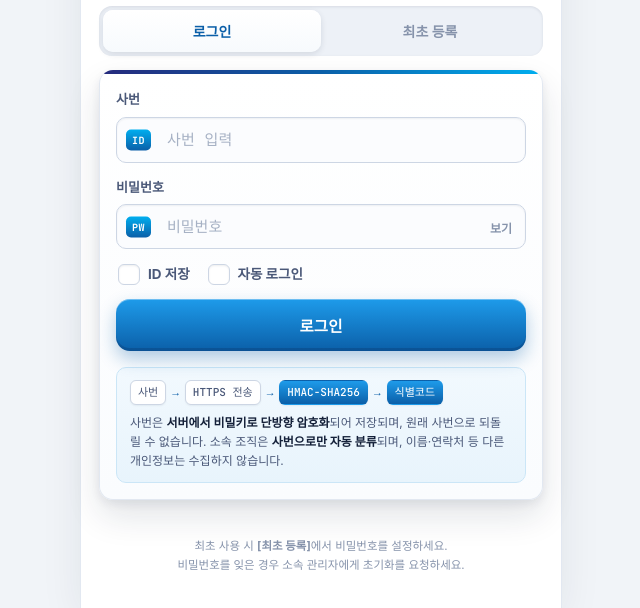
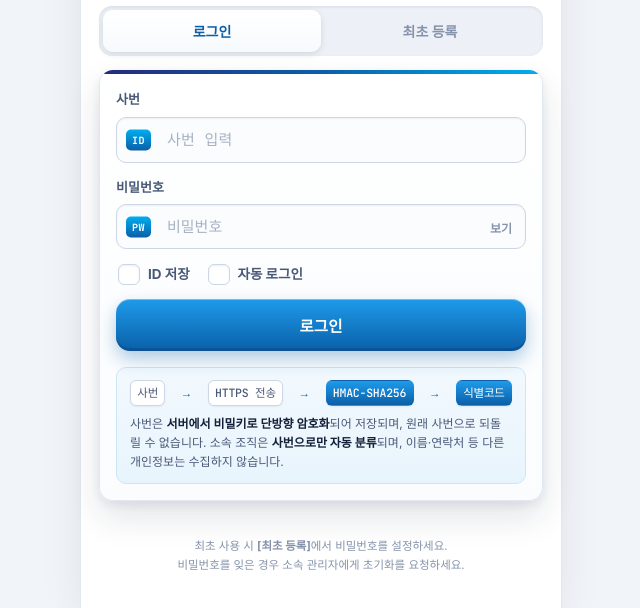
Before and after one commit to gmazellan123-byte/ehs-proposal, a plain HTML site: page docs/index.html in a window 1280 px wide. Shown: the part 192-800 px from the top of the page, without its empty margins (319-959 px from the left). Drawn offline with nearby package versions, Linux system fonts and the light colour scheme; a web font is replaced by a local one.

Commit message:
로그인 화면 암호화 설명 줄: 모든 휴대폰 폭에서 한 줄 표시
Co-Authored-By: Claude Opus 5.5 <noreply@anthropic.com>
Claude-Session: https://claude.ai/code/session_015qEJTCF18wHX6rThXa9dmK

```diff
--- a/docs/index.html
+++ b/docs/index.html
@@ -842,6 +842,15 @@ span.rt-hi{background:#DC2626;} span.rt-md{background:#EA7A0C;} span.rt-lo{backg
 .exp-agree{display:flex;gap:8px;align-items:flex-start;margin-top:14px;padding:12px;border-radius:var(--r-sm);background:#FFF7ED;border:1px solid #FCD9B6;font-size:13px;line-height:1.55;color:var(--ink-soft);cursor:pointer;}
 .exp-agree input{width:18px;height:18px;margin-top:1px;flex:none;-webkit-appearance:auto;appearance:auto;accent-color:var(--brand);box-shadow:none;padding:0;}
 .drop.off{opacity:.45;pointer-events:none;}
+
+/* ===== v4.7: 로그인 암호화 설명 줄 — 어떤 휴대폰 폭에서도 한 줄 ===== */
+.cipher{container-type:inline-size;}
+.cipher-flow{flex-wrap:nowrap;justify-content:space-between;gap:clamp(2px,1vw,6px);font-size:clamp(6.5px,2.45vw,11px);white-space:nowrap;}
+.cipher-flow .tok{padding:.28em .55em;flex:0 1 auto;min-width:0;overflow:hidden;text-overflow:ellipsis;letter-spacing:-.02em;}
+.cipher-flow .arrow{flex:none;}
+@supports (container-type:inline-size){
+  .cipher-flow{font-size:clamp(6.5px,3.45cqw,11.5px);gap:clamp(2px,1.4cqw,7px);}
+}
 </style>
 </head>
 <body>
```
